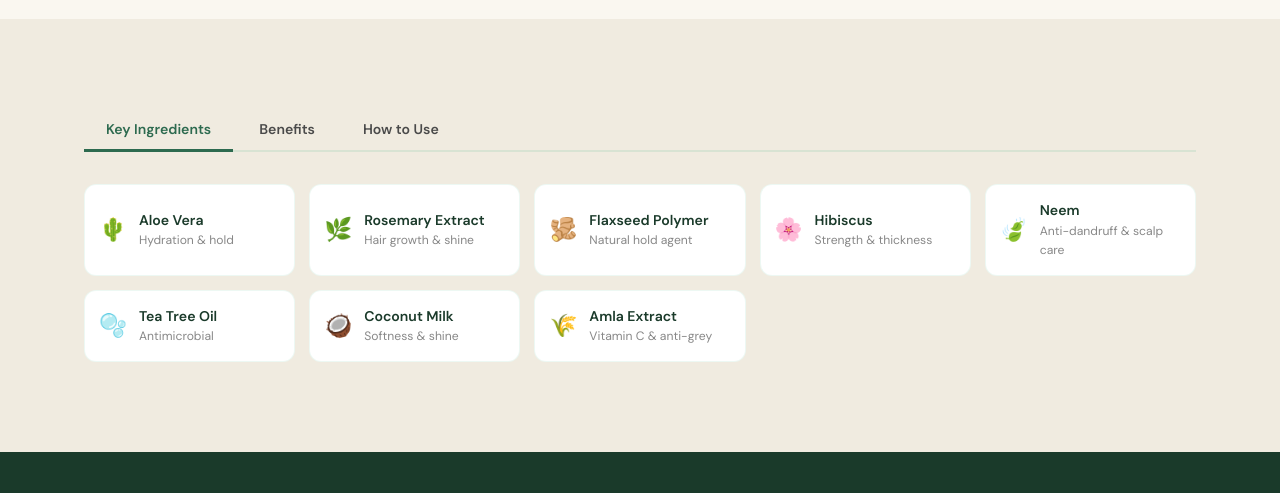
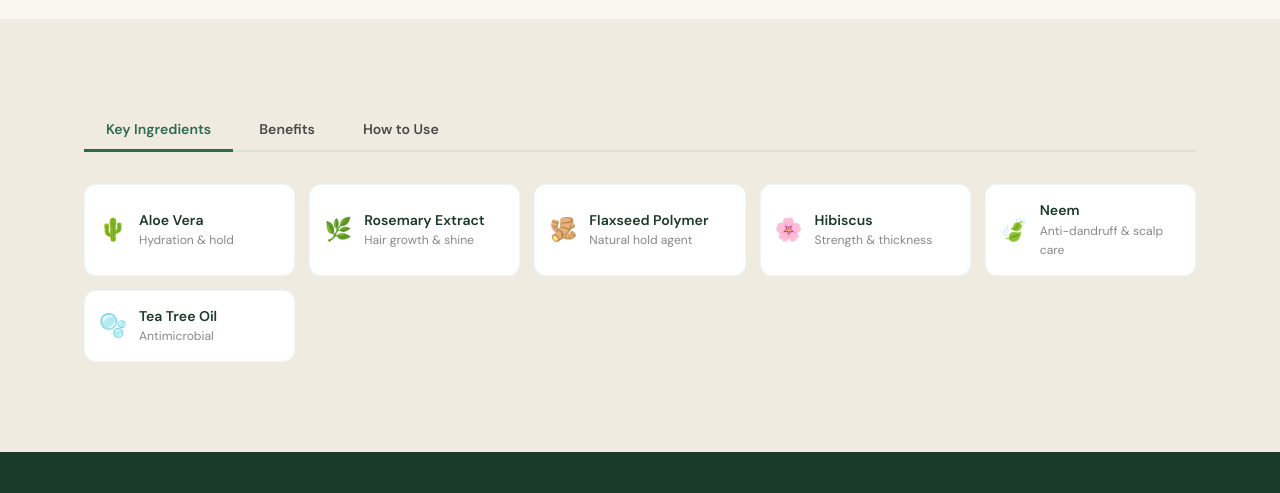
Before and after one commit to devilminds/herbix, a website: page public/product.html in a window 1280 px wide. Shown: the part 1162-1655 px from the top of the page. Drawn offline with nearby package versions, Linux system fonts and the light colour scheme; a web font is replaced by a local one.

Commit message:
Update product.html

```diff
--- a/public/product.html
+++ b/public/product.html
@@ -91,8 +91,6 @@
           <div class="ing-item"><span class="ing-icon">🌸</span><div><div class="ing-name">Hibiscus</div><div class="ing-ben">Strength &amp; thickness</div></div></div>
           <div class="ing-item"><span class="ing-icon">🍃</span><div><div class="ing-name">Neem</div><div class="ing-ben">Anti-dandruff &amp; scalp care</div></div></div>
           <div class="ing-item"><span class="ing-icon">🫧</span><div><div class="ing-name">Tea Tree Oil</div><div class="ing-ben">Antimicrobial</div></div></div>
-          <div class="ing-item"><span class="ing-icon">🥥</span><div><div class="ing-name">Coconut Milk</div><div class="ing-ben">Softness &amp; shine</div></div></div>
-          <div class="ing-item"><span class="ing-icon">🌾</span><div><div class="ing-name">Amla Extract</div><div class="ing-ben">Vitamin C &amp; anti-grey</div></div></div>
         </div>
       </div>
       <div class="tab-panel" id="tab-ben">
```
